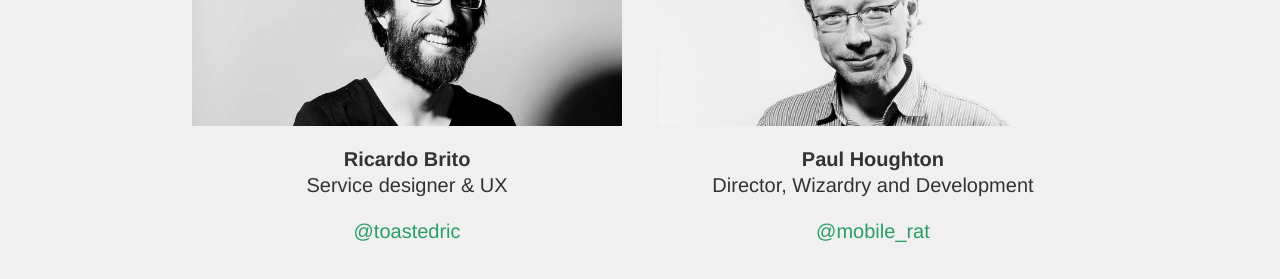
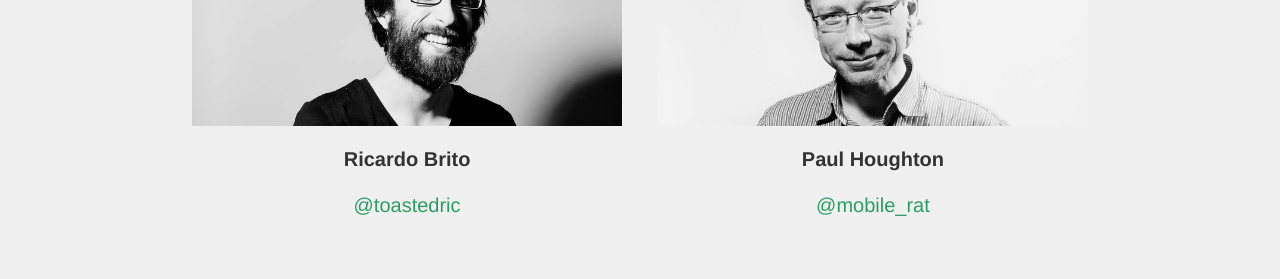
Before and after one commit to futurice/iot-service-kit, a plain HTML site: page index.html in a window 1280 px wide. Shown: the part 8085-8364 px from the top of the page. Drawn offline with Linux system fonts and the light colour scheme; a web font is replaced by a local one.

Commit message:
Remove titles from Paul & Ricardo

```diff
--- a/index.html
+++ b/index.html
@@ -261,8 +261,6 @@
           <img class="row-img"src="assets/contact-ricardo.jpg">
           <p class="fixed-height">
             <b>Ricardo Brito</b>
-            <br/>
-            Service designer & UX
           </p>
           <p>
             <a href="https://twitter.com/toastedric">@toastedric</a>
@@ -272,8 +270,6 @@
           <img class="row-img"src="assets/contact-paul.jpg">
           <p class="fixed-height">
             <b>Paul Houghton</b>
-            <br/>
-            Director, Wizardry and Development
           </p>
           <p>
             <a href="https://twitter.com/mobile_rat">@mobile_rat</a>
```
